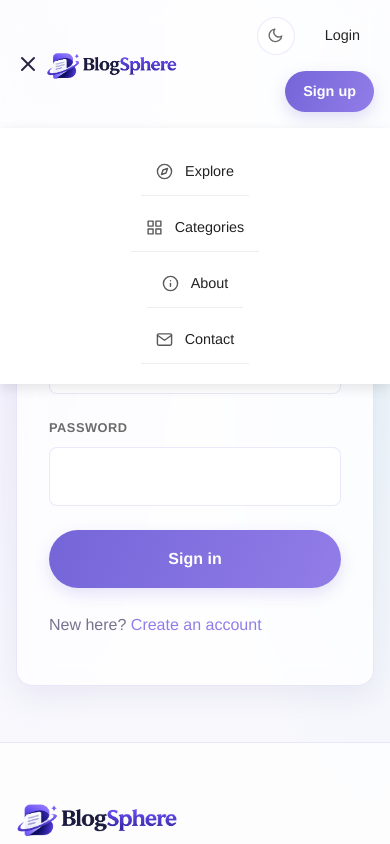
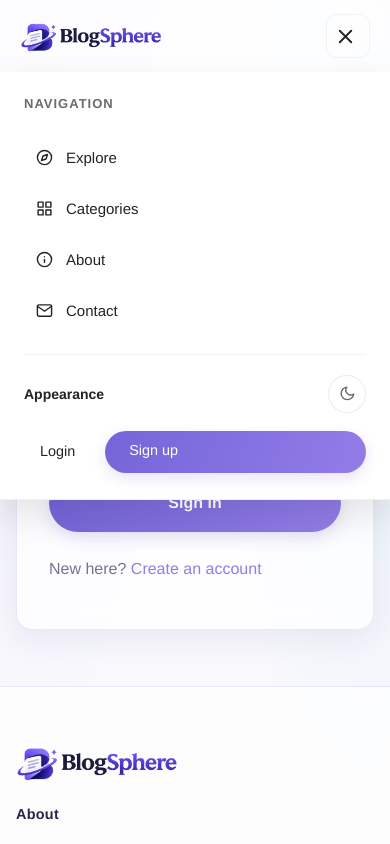
Before and after one commit to shadaf266/blogsphere, a React (Vite) app in the folder client/: page /login in a window 390 px wide. Both pictures are taken after a click on the button "Open navigation". Shown: the top 844 px of the page. Built offline with nearby package versions, Linux system fonts and the light colour scheme; no server answers.

Commit message:
fix: organize navbar layout across desktop and mobile devices

```diff
--- a/client/src/components/layout/Navbar.jsx
+++ b/client/src/components/layout/Navbar.jsx
@@ -1,9 +1,10 @@
+
 import { useEffect, useState } from "react";
 import { createPortal } from "react-dom";
-import { Link, NavLink, useNavigate } from "react-router-dom";
+import { Link, NavLink, useLocation, useNavigate } from "react-router-dom";
+
 import {
   FiBookmark,
-  FiChevronDown,
   FiCompass,
   FiEdit3,
   FiGrid,
@@ -11,104 +12,118 @@ import {
   FiLayout,
   FiLogOut,
   FiMail,
+  FiMenu,
   FiShield,
   FiX,
 } from "react-icons/fi";
+
 import { useAuth } from "../../context/AuthContext.jsx";
 import ThemeToggle from "../common/ThemeToggle.jsx";
+
+const navItems = [
+  { to: "/blogs", label: "Explore", icon: FiCompass, end: true },
+  { to: "/categories", label: "Categories", icon: FiGrid },
+  { to: "/about", label: "About", icon: FiInfo },
+  { to: "/contact", label: "Contact", icon: FiMail },
+];
 
 export default function Navbar() {
   const { user, logout } = useAuth();
   const navigate = useNavigate();
+  const location = useLocation();
+
   const [isOpen, setIsOpen] = useState(false);
   const [panelOpen, setPanelOpen] = useState(false);
 
-  useEffect(() => {
-    if (!panelOpen) return;
-    const onKey = (e) => {
-      if (e.key === "Escape") setPanelOpen(false);
-    };
-    document.addEventListener("keydown", onKey);
-    document.body.style.overflow = "hidden";
-    return () => {
-      document.removeEventListener("keydown", onKey);
-      document.body.style.overflow = "";
-    };
-  }, [panelOpen]);
-
+  const closeMenu = () => setIsOpen(false);
   const closePanel = () => setPanelOpen(false);
 
-  const handleLogout = () => {
+  const firstName = user?.name?.trim()?.split(/\s+/)[0] || "Account";
+  const avatarLetter = user?.name?.trim()?.charAt(0)?.toUpperCase() || "U";
+
+  // Close menus when route changes
+  useEffect(() => {
+    closeMenu();
     closePanel();
-    logout();
+  }, [location.pathname, location.search]);
+
+  // Handle Escape key and prevent background scrolling
+  useEffect(() => {
+    if (!isOpen && !panelOpen) return;
+
+    const handleKeyDown = (e) => {
+      if (e.key === "Escape") {
+        closeMenu();
+        closePanel();
+      }
+    };
+
+    document.addEventListener("keydown", handleKeyDown);
+
+    const previousOverflow = document.body.style.overflow;
+    document.body.style.overflow = "hidden";
+
+    return () => {
+      document.removeEventListener("keydown", handleKeyDown);
+      document.body.style.overflow = previousOverflow;
+    };
+  }, [isOpen, panelOpen]);
+
+  const handleLogout = async () => {
+    closeMenu();
+    closePanel();
+
+    await logout();
     navigate("/");
   };
 
-  const firstName = user ? user.name.split(" ")[0] : "";
+  const renderNavLinks = (mobile = false) => (
+    navItems.map(({ to, label, icon: Icon, end }) => (
+      <NavLink
+        key={label}
+        to={to}
+        end={end}
+        onClick={mobile ? closeMenu : undefined}
+        className={({ isActive }) =>
+          isActive ? "nav-item active" : "nav-item"
+        }
+      >
+        <Icon className="ni" />
+        <span>{label}</span>
+      </NavLink>
+    ))
+  );
 
   return (
-    <header>
-      <nav className="container navbar">
+    <header className="site-header">
+      <nav className="container navbar" aria-label="Main navigation">
+
+        {/* Logo */}
         <div className="logo-container">
-          <button
-            className="nav-toggle"
-            onClick={() => setIsOpen(!isOpen)}
-            aria-label="Toggle menu"
-            aria-expanded={isOpen}
-          >
-            <svg
-              width="24"
-              height="24"
-              viewBox="0 0 24 24"
-              fill="none"
-              stroke="currentColor"
-              strokeWidth="2"
-              strokeLinecap="round"
-            >
-              {isOpen ? (
-                <>
-                  <line x1="6" y1="6" x2="18" y2="18" />
-                  <line x1="18" y1="6" x2="6" y2="18" />
-                </>
-              ) : (
-                <>
-                  <line x1="4" y1="6" x2="20" y2="6" />
-                  <line x1="4" y1="12" x2="20" y2="12" />
-                  <line x1="4" y1="18" x2="20" y2="18" />
-                </>
-              )}
-            </svg>
-          </button>
-          <Link to="/">
-            <img src="/blogsphere-logo.svg" alt="BlogSphere" />
+          <Link to="/" onClick={closeMenu} aria-label="BlogSphere home">
+            <img
+              src="/blogsphere-logo.svg"
+              alt="BlogSphere"
+            />
           </Link>
         </div>
 
-        <div
-          onClick={() => setIsOpen(false)}
-          className={isOpen ? "nav-links open" : "nav-links"}
-        >
-          <NavLink to="/blogs" end>
-            <FiCompass className="ni" /> Explore
-          </NavLink>
-          <Link to="/blogs">
-            <FiGrid className="ni" /> Categories
-          </Link>
-          <NavLink to="/about">
-            <FiInfo className="ni" /> About
-          </NavLink>
-          <NavLink to="/contact">
-            <FiMail className="ni" /> Contact
-          </NavLink>
+        {/* Desktop Navigation */}
+        <div className="nav-links desktop-nav">
+          {renderNavLinks()}
         </div>
 
-        <div className="nav-actions">
-           <ThemeToggle />
+        {/* Desktop Actions */}
+        <div className="nav-actions desktop-actions">
+          <ThemeToggle />
+
           {user ? (
             <>
               <Link to="/blogs/create" className="nav-cta nav-write">
-                <FiEdit3 className="ni" /> Write
+                <FiEdit3 />
+                <span>Write</span>
               </Link>
+
               <button
                 type="button"
                 className="user-chip"
@@ -117,24 +132,128 @@ export default function Navbar() {
                 aria-haspopup="dialog"
                 aria-expanded={panelOpen}
               >
-                <span className="nav-avatar">{user.name.charAt(0)}</span>
+                <span className="nav-avatar">{avatarLetter}</span>
                 <span className="user-chip-name">{firstName}</span>
-                <FiChevronDown className="user-chip-arrow" />
+                <span className="user-chip-arrow">⌄</span>
               </button>
             </>
           ) : (
             <>
-              <Link to="/login" className="nav-login">Login</Link>
-              <Link to="/register" className="nav-cta">Sign up</Link>
+              <Link to="/login" className="nav-login">
+                Login
+              </Link>
+
+              <Link to="/register" className="nav-cta">
+                Sign up
+              </Link>
             </>
           )}
         </div>
+
+        {/* Mobile Toggle */}
+        <button
+          type="button"
+          className="nav-toggle"
+          onClick={() => setIsOpen((prev) => !prev)}
+          aria-label={isOpen ? "Close navigation" : "Open navigation"}
+          aria-expanded={isOpen}
+          aria-controls="mobile-navigation"
+        >
+          {isOpen ? <FiX /> : <FiMenu />}
+        </button>
       </nav>
 
-      {user &&
-        panelOpen &&
+      {/* Mobile Menu Overlay */}
+      {isOpen && (
+        <div
+          className="mobile-menu-backdrop"
+          onClick={closeMenu}
+        />
+      )}
+
+      {/* Mobile Navigation */}
+      <div
+        id="mobile-navigation"
+        className={`mobile-menu ${isOpen ? "open" : ""}`}
+        aria-hidden={!isOpen}
+        inert={!isOpen}
+      >
+        <div className="mobile-menu-inner">
+
+          <div className="mobile-menu-top">
+            <span>Navigation</span>
+         </div>
+
+          <div className="mobile-nav-links">
+            {renderNavLinks(true)}
+          </div>
+
+          <div className="mobile-menu-divider" />
+
+          <div className="mobile-menu-actions">
+
+            <div className="mobile-theme">
+              <span>Appearance</span>
+              <ThemeToggle />
+            </div>
+
+            {user ? (
+              <>
+                <Link
+                  to="/blogs/create"
+                  className="nav-cta mobile-write"
+                  onClick={closeMenu}
+                >
+                  <FiEdit3 />
+                  Write an article
+                </Link>
+
+                <button
+                  type="button"
+                  className="mobile-account"
+                  onClick={() => {
+                    closeMenu();
+                    setPanelOpen(true);
+                  }}
+                >
+                  <span className="nav-avatar">{avatarLetter}</span>
+
+                  <span>
+                    <strong>{firstName}</strong>
+                    <small>View account</small>
+                  </span>
+                </button>
+              </>
+            ) : (
+              <div className="mobile-auth-actions">
+                <Link
+                  to="/login"
+                  className="nav-login"
+                  onClick={closeMenu}
+                >
+                  Login
+                </Link>
+
+                <Link
+                  to="/register"
+                  className="nav-cta"
+                  onClick={closeMenu}
+                >
+                  Sign up
+                </Link>
+              </div>
+            )}
+          </div>
+        </div>
+      </div>
+
+      {/* Account Drawer */}
+      {user && panelOpen &&
         createPortal(
-          <div className="drawer-overlay" onClick={closePanel}>
+          <div
+            className="drawer-overlay"
+            onClick={closePanel}
+          >
             <aside
               className="drawer"
               role="dialog"
@@ -143,43 +262,69 @@ export default function Navbar() {
               onClick={(e) => e.stopPropagation()}
             >
               <div className="drawer-head">
-                <span className="nav-avatar big">{user.name.charAt(0)}</span>
+
+                <span className="nav-avatar big">
+                  {avatarLetter}
+                </span>
+
                 <div className="drawer-user">
                   <strong>{user.name}</strong>
                   <span>{user.email}</span>
-                  {user.role === "admin" && <em className="role-tag">Admin</em>}
+
+                  {user.role === "admin" && (
+                    <em className="role-tag">Admin</em>
+                  )}
                 </div>
-                <button type="button" className="drawer-close" onClick={closePanel} aria-label="Close menu">
+
+                <button
+                  type="button"
+                  className="drawer-close"
+                  onClick={closePanel}
+                  aria-label="Close account menu"
+                >
                   <FiX />
                 </button>
               </div>
 
               <p className="drawer-label">Account</p>
+
               <nav className="drawer-links" onClick={closePanel}>
                 <NavLink to="/dashboard">
-                  <FiLayout className="ni" /> Dashboard
+                  <FiLayout className="ni" />
+                  Dashboard
                 </NavLink>
+
                 <NavLink to="/blogs/create">
-                  <FiEdit3 className="ni" /> Write an article
+                  <FiEdit3 className="ni" />
+                  Write an article
                 </NavLink>
+
                 <NavLink to="/bookmarks">
-                  <FiBookmark className="ni" /> Reading list
+                  <FiBookmark className="ni" />
+                  Reading list
                 </NavLink>
               </nav>
 
               {user.role === "admin" && (
                 <>
                   <p className="drawer-label">Administration</p>
+
                   <nav className="drawer-links" onClick={closePanel}>
                     <NavLink to="/admin">
-                      <FiShield className="ni" /> Admin panel
+                      <FiShield className="ni" />
+                      Admin panel
                     </NavLink>
                   </nav>
                 </>
               )}
 
-              <button type="button" className="drawer-logout" onClick={handleLogout}>
-                <FiLogOut className="ni" /> Log out
+              <button
+                type="button"
+                className="drawer-logout"
+                onClick={handleLogout}
+              >
+                <FiLogOut className="ni" />
+                Log out
               </button>
             </aside>
           </div>,
--- a/client/src/pages/HomePage.jsx
+++ b/client/src/pages/HomePage.jsx
@@ -1,38 +1,90 @@
+
 import { useState } from "react";
 import { Link, useNavigate } from "react-router-dom";
+
 import BlogCard from "../components/blog/BlogCard.jsx";
 import LoadingSpinner from "../components/common/LoadingSpinner.jsx";
 import ErrorMessage from "../components/common/ErrorMessage.jsx";
 import useFetch from "../hooks/useFetch.js";
 
-const categories = ["Programming", "Design", "Technology", "Career", "Productivity"];
+const categories = [
+  "Programming",
+  "Design",
+  "Technology",
+  "Career",
+  "Productivity",
+];
 
 export default function HomePage() {
   const [query, setQuery] = useState("");
   const navigate = useNavigate();
 
-  const { data: featured, loading: fLoading, error: fError } = useFetch("/blogs", {
+  // Fetch featured articles
+  const {
+    data: featuredData,
+    loading: fLoading,
+    error: fError,
+  } = useFetch("/blogs", {
     featured: true,
     limit: 3,
   });
-  const { data: latest, meta, loading: rLoading, error: rError } = useFetch("/blogs", {
+
+  // Fetch latest articles
+  const {
+    data: latestData,
+    meta,
+    loading: rLoading,
+    error: rError,
+  } = useFetch("/blogs", {
     limit: 8,
   });
 
-  const featuredIds = new Set((featured || []).map((b) => b._id));
-  const recent = (latest || []).filter((b) => !featuredIds.has(b._id)).slice(0, 5);
+  // Ensure API data is always an array
+  const featured = Array.isArray(featuredData)
+    ? featuredData
+    : [];
 
+  const latest = Array.isArray(latestData)
+    ? latestData
+    : [];
+
+  // Exclude featured articles from recent publications
+  const featuredIds = new Set(
+    featured.map((blog) => blog._id)
+  );
+
+  const recent = latest
+    .filter((blog) => !featuredIds.has(blog._id))
+    .slice(0, 5);
+
+  // Search articles
   const handleSearch = (e) => {
     e.preventDefault();
-    navigate(`/blogs?search=${encodeURIComponent(query)}`);
+
+    const searchQuery = query.trim();
+
+    if (!searchQuery) return;
+
+    navigate(`/blogs?search=${encodeURIComponent(searchQuery)}`);
   };
 
   return (
     <>
+      {/* Hero Section */}
       <section className="hero">
         <div className="container hero-inner">
-          <h1>Think. Write. Share. Inspire the Developer Community.</h1>
-          <p>Discover a space where knowledge meets creativity. Explore insightful articles, share your experiences, learn from fellow developers, and turn your ideas into something meaningful. Whether you're sharing your journey or discovering something new, BlogSphere is where developers connect, grow, and inspire each other.</p>
+          <h1>
+            Think. Write. Share. Inspire the Developer Community.
+          </h1>
+
+          <p>
+            Discover a space where knowledge meets creativity.
+            Explore insightful articles, share your experiences,
+            learn from fellow developers, and turn your ideas into
+            something meaningful. Whether you're sharing your
+            journey or discovering something new, BlogSphere is
+            where developers connect, grow, and inspire each other.
+          </p>
 
           <form className="hero-search" onSubmit={handleSearch}>
             <input
@@ -40,8 +92,12 @@ export default function HomePage() {
               placeholder="Search articles"
               value={query}
               onChange={(e) => setQuery(e.target.value)}
+              aria-label="Search articles"
             />
-            <button type="submit">Search <svg
+
+            <button type="submit">
+              Search
+              <svg
                 xmlns="http://www.w3.org/2000/svg"
                 width="20"
                 height="20"
@@ -54,60 +110,98 @@ export default function HomePage() {
               >
                 <circle cx="11" cy="11" r="8" />
                 <path d="m21 21-4.35-4.35" />
-  </svg></button>
+              </svg>
+            </button>
           </form>
 
           <div className="hero-actions">
-            <Link to="/blogs" className="btn btn-dark">Start Reading</Link>
-            <Link to="/blogs/create" className="btn btn-outline">Write a Story</Link>
+            <Link to="/blogs" className="btn btn-dark">
+              Start Reading
+            </Link>
+
+            <Link to="/blogs/create" className="btn btn-outline">
+              Write a Story
+            </Link>
           </div>
         </div>
       </section>
 
+      {/* Featured Articles */}
       <section className="container section">
         <h2>Featured Articles</h2>
+
         {fLoading ? (
           <LoadingSpinner />
         ) : fError ? (
           <ErrorMessage message={fError} />
-        ) : (
+        ) : featured.length > 0 ? (
           <div className="blog-grid">
             {featured.map((blog) => (
               <BlogCard key={blog._id} blog={blog} />
             ))}
           </div>
+        ) : (
+          <p className="empty-state">
+            No featured articles available yet.
+          </p>
         )}
       </section>
 
+      {/* Trending Topics */}
       <section className="container section">
         <h2>Trending Topics</h2>
+
         <div className="pill-row">
           {categories.map((name) => (
-            <Link key={name} to="/blogs" className="pill">{name}</Link>
+            <Link
+              key={name}
+              to={`/blogs?category=${encodeURIComponent(name)}`}
+              className="pill"
+            >
+              {name}
+            </Link>
           ))}
         </div>
       </section>
 
+      {/* Recent Publications */}
       <section className="container section">
         <h2>Recent Publications</h2>
+
         {rLoading ? (
           <LoadingSpinner />
         ) : rError ? (
           <ErrorMessage message={rError} />
-        ) : (
+        ) : recent.length > 0 ? (
           <div className="blog-grid">
             {recent.map((blog) => (
               <BlogCard key={blog._id} blog={blog} />
             ))}
           </div>
+        ) : (
+          <p className="empty-state">
+            No recent articles available yet.
+          </p>
         )}
       </section>
 
+      {/* Statistics */}
       <section className="stats">
         <div className="container stats-inner">
-          <div><strong>{meta?.total ?? 0}</strong><span>Articles</span></div>
-          <div><strong>3</strong><span>Writers</span></div>
-          <div><strong>{categories.length}</strong><span>Topics</span></div>
+          <div>
+            <strong>{meta?.total ?? latest.length}</strong>
+            <span>Articles</span>
+          </div>
+
+          <div>
+            <strong>3</strong>
+            <span>Writers</span>
+          </div>
+
+          <div>
+            <strong>{categories.length}</strong>
+            <span>Topics</span>
+          </div>
         </div>
       </section>
     </>
--- a/client/src/styles/components.css
+++ b/client/src/styles/components.css
@@ -4153,3 +4153,280 @@ html[data-theme="dark"] .comment {
     background-color: rgba(156, 140, 245, 0.1);
   }
 }
+
+
+
+/* =========================================
+   MOBILE NAVIGATION - FINAL FIX
+========================================= */
+
+@media (max-width: 768px) {
+
+  .site-header {
+    position: sticky;
+    top: 0;
+    z-index: 1002;
+    overflow: visible;
+  }
+
+  .navbar {
+    min-height: 72px;
+    display: flex;
+    align-items: center;
+    justify-content: space-between;
+    padding: 0 20px;
+  }
+
+  /* Hide desktop navigation */
+  .desktop-nav,
+  .desktop-actions {
+    display: none !important;
+  }
+
+  /* Logo */
+  .logo-container {
+    display: flex;
+    align-items: center;
+  }
+
+  .logo-container img {
+    width: 145px;
+    height: auto;
+    display: block;
+  }
+
+  /* Hamburger */
+  .nav-toggle {
+    display: flex !important;
+    align-items: center;
+    justify-content: center;
+    width: 44px;
+    height: 44px;
+    margin-left: auto;
+    border: 1px solid var(--color-border, #eaeaea);
+    border-radius: 10px;
+    background: transparent;
+    color: var(--color-text);
+    font-size: 23px;
+    cursor: pointer;
+  }
+
+  /* Menu backdrop */
+  .mobile-menu-backdrop {
+    display: block !important;
+    position: fixed;
+    inset: 72px 0 0;
+    z-index: 999;
+    background: rgba(0, 0, 0, 0.35);
+    backdrop-filter: blur(3px);
+  }
+
+  /* Main menu */
+  .mobile-menu {
+    display: block !important;
+    position: absolute;
+    top: 100%;
+    left: 0;
+    right: 0;
+    z-index: 1001;
+    width: 100%;
+    background: var(--color-bg, #fff);
+    border-bottom: 1px solid var(--color-border, #eaeaea);
+    box-shadow: 0 15px 35px rgba(0, 0, 0, 0.10);
+
+    opacity: 0;
+    visibility: hidden;
+    pointer-events: none;
+    transform: translateY(-10px);
+
+    transition: all 0.25s ease;
+  }
+
+  .mobile-menu.open {
+    opacity: 1;
+    visibility: visible;
+    pointer-events: auto;
+    transform: translateY(0);
+  }
+
+  /* Menu content */
+  .mobile-menu-inner {
+    display: flex;
+    flex-direction: column;
+    gap: 20px;
+    width: 100%;
+    padding: 22px 24px 26px;
+    max-height: calc(100dvh - 72px);
+    overflow-y: auto;
+    box-sizing: border-box;
+  }
+
+  /* Menu heading */
+  .mobile-menu-top {
+    display: flex !important;
+    align-items: center;
+    justify-content: space-between;
+    width: 100%;
+    margin: 0;
+  }
+
+  .mobile-menu-top span {
+    font-size: 13px;
+    font-weight: 700;
+    color: var(--color-text-muted, #777);
+    text-transform: uppercase;
+    letter-spacing: 1px;
+  }
+
+  .mobile-menu-top button {
+    display: flex;
+    align-items: center;
+    justify-content: center;
+    width: 34px;
+    height: 34px;
+    border: none;
+    border-radius: 8px;
+    background: var(--color-surface, #f5f5f5);
+    color: var(--color-text);
+    font-size: 19px;
+    cursor: pointer;
+  }
+
+  /* Navigation links */
+  .mobile-nav-links {
+    display: flex !important;
+    flex-direction: column !important;
+    align-items: stretch;
+    gap: 5px;
+    width: 100%;
+  }
+
+  .mobile-nav-links a {
+    display: flex !important;
+    align-items: center;
+    gap: 13px;
+    width: 100%;
+    min-height: 46px;
+    padding: 10px 12px;
+    box-sizing: border-box;
+    border-radius: 9px;
+    color: var(--color-text);
+    text-decoration: none;
+    font-size: 15px;
+    font-weight: 500;
+    transition: all 0.2s ease;
+  }
+
+  .mobile-nav-links a .ni {
+    font-size: 18px;
+    flex-shrink: 0;
+  }
+
+  .mobile-nav-links a:hover,
+  .mobile-nav-links a.active {
+    color: var(--color-primary);
+    background: rgba(26, 137, 23, 0.08);
+  }
+
+  /* Divider */
+  .mobile-menu-divider {
+    display: block;
+    width: 100%;
+    height: 1px;
+    margin: 0;
+    background: var(--color-border, #eaeaea);
+  }
+
+  /* Bottom actions */
+  .mobile-menu-actions {
+    display: flex !important;
+    flex-direction: column;
+    align-items: stretch;
+    gap: 18px;
+    width: 100%;
+  }
+
+  /* Theme toggle */
+  .mobile-theme {
+    display: flex !important;
+    align-items: center;
+    justify-content: space-between;
+    width: 100%;
+    color: var(--color-text);
+    font-size: 14px;
+    font-weight: 600;
+  }
+
+  /* Write button */
+  .mobile-write {
+    display: flex !important;
+    width: 100%;
+    min-height: 44px;
+    box-sizing: border-box;
+  }
+
+  /* Account button */
+  .mobile-account {
+    display: flex !important;
+    align-items: center;
+    gap: 12px;
+    width: 100%;
+    padding: 12px;
+    border: 1px solid var(--color-border, #eaeaea);
+    border-radius: 10px;
+    background: transparent;
+    color: var(--color-text);
+    text-align: left;
+    cursor: pointer;
+  }
+
+  .mobile-account > span:last-child {
+    display: flex;
+    flex-direction: column;
+    gap: 4px;
+  }
+
+  .mobile-account strong {
+    font-size: 14px;
+  }
+
+  .mobile-account small {
+    color: var(--color-text-muted, #777);
+    font-size: 12px;
+  }
+
+  /* Login and signup */
+  .mobile-auth-actions {
+    display: flex !important;
+    align-items: center;
+    gap: 14px;
+    width: 100%;
+  }
+
+  .mobile-auth-actions .nav-login {
+    display: flex;
+    align-items: center;
+    justify-content: center;
+    min-height: 42px;
+    padding: 0 16px;
+  }
+
+  .mobile-auth-actions .nav-cta {
+    flex: 1;
+    min-height: 42px;
+  }
+}
+
+@media (max-width: 380px) {
+  .navbar {
+    padding: 0 15px;
+  }
+
+  .mobile-menu-inner {
+    padding: 18px 18px 22px;
+  }
+
+  .logo-container img {
+    width: 130px;
+  }
+}
```
Lines whose indentation alone changed are shown as unchanged.
